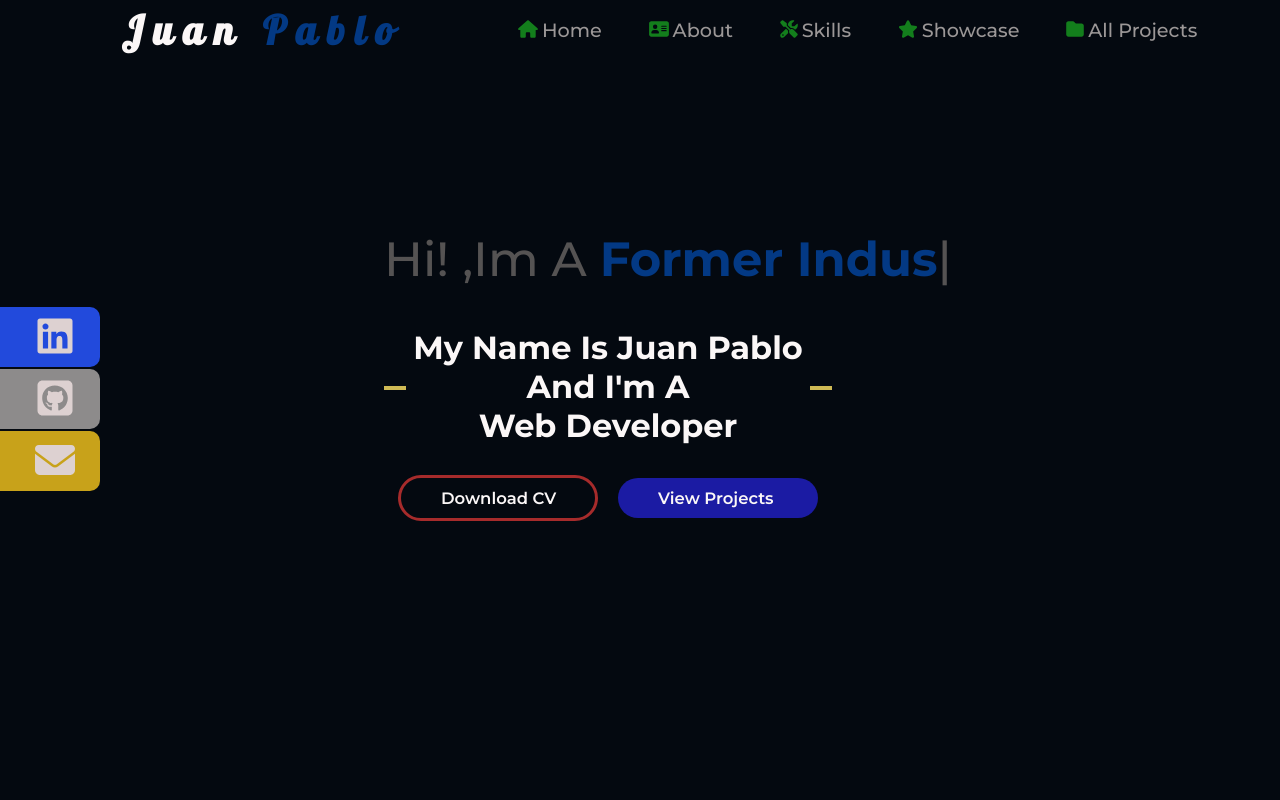
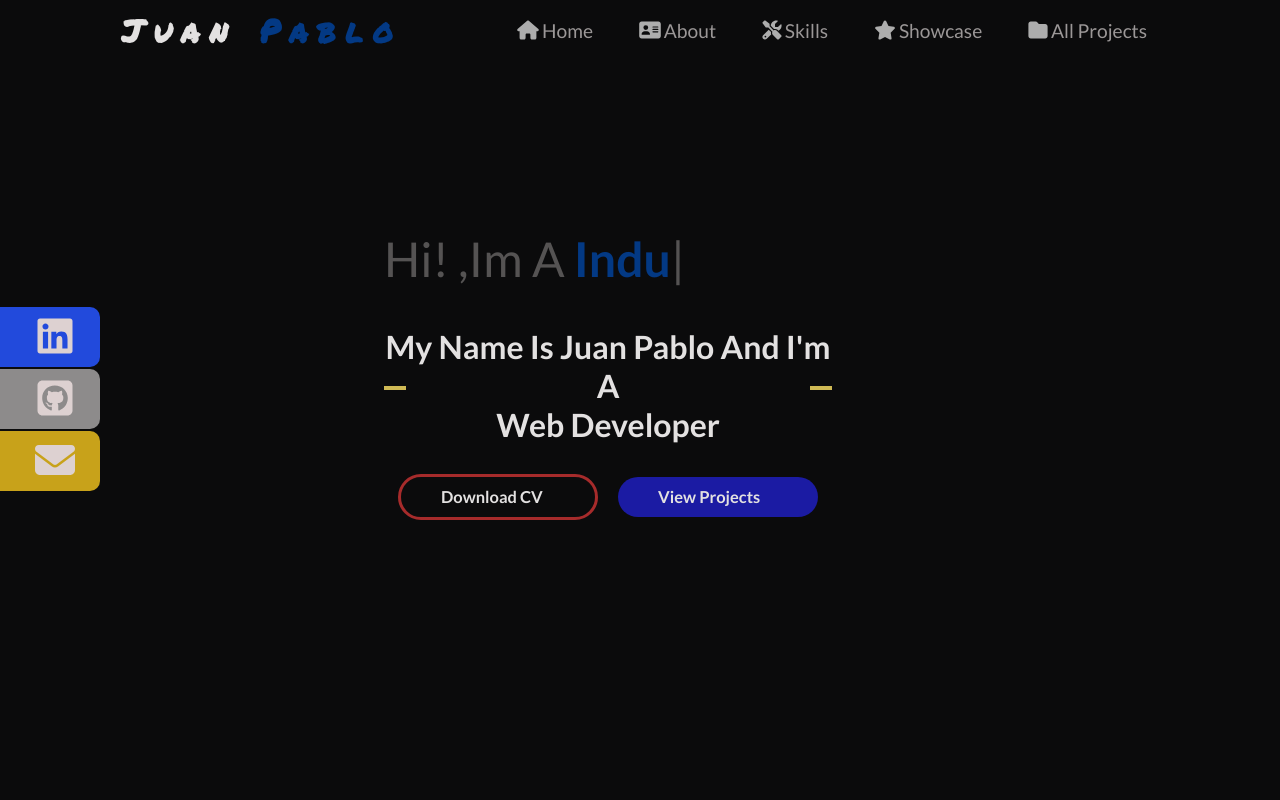
Before and after one commit to JuanP-VT/personal-web-page, a React (Create React App) app: page / in a window 1280 px wide. Shown: the top 800 px of the page. Built offline with nearby package versions, Linux system fonts and the light colour scheme.

Commit message:
changed font and color scheme

```diff
--- a/src/components/Home.tsx
+++ b/src/components/Home.tsx
@@ -12,14 +12,14 @@ function Home() {
       const typed = new Typed(el.current, {
         strings: [
           "Hi!  ,Im A <strong>Web Developer</strong>",
-          "Hi!  ,Im A <strong>Former Industrial Engineer</strong>",
+          "Hi!  ,Im A <strong>Industrial Engineer</strong>",
           "Hi!  ,Im A <strong>Passionate Learner<strong>",
           "Hi!  ,Im A <strong>Coder<strong>",
         ], // Speed settings, try different values until you get good results
         startDelay: 100,
         typeSpeed: 50,
         backSpeed: 50,
-        backDelay: 200,
+        backDelay: 400,
         loop: true,
       });
 
--- a/src/styles/App.css
+++ b/src/styles/App.css
@@ -1,6 +1,6 @@
-@import url("https://fonts.googleapis.com/css2?family=Lobster&family=Montserrat:ital,wght@0,300;0,500;0,600;0,700;0,900;1,300;1,500;1,600;1,800;1,900&display=swap");
+@import url("https://fonts.googleapis.com/css2?family=Lato:ital,wght@0,100;0,300;0,400;0,700;0,900;1,100;1,300;1,400;1,700;1,900&family=Permanent+Marker&display=swap");
 #Home {
-  background-color: rgb(4, 9, 16);
+  background-color: rgb(11, 11, 12);
   height: 100vh;
   display: flex;
   align-items: center;
@@ -19,7 +19,7 @@
   width: 50%;
   display: inline-flex;
   font-size: 2rem;
-  color: rgb(251, 247, 247);
+  color: rgb(227, 225, 225);
   font-weight: 650;
   justify-content: center;
   text-align: center;
@@ -51,8 +51,8 @@
   margin-top: 30px;
 }
 #Home .container .btnContainer a {
-  color: rgb(251, 247, 247);
-  font-family: "Montserrat", sans-serif;
+  color: rgb(227, 225, 225);
+  font-family: "Lato", sans-serif;
   display: flex;
   width: 200px;
   height: 20px;
@@ -71,7 +71,7 @@
 }
 #Home .container .btnContainer .cv {
   background-color: transparent;
-  color: rgb(251, 247, 247);
+  color: rgb(227, 225, 225);
   border: 3px solid rgb(166, 43, 43);
   margin-right: 20px;
 }
@@ -140,7 +140,7 @@
   letter-spacing: 3px;
   font-size: 1.3rem;
   font-weight: 700;
-  color: rgb(251, 247, 247);
+  color: rgb(227, 225, 225);
 }
 .socials .Scontainer svg {
   height: 40px;
@@ -170,21 +170,21 @@
 }
 
 #navBarName {
-  color: rgb(251, 247, 247);
+  color: rgb(227, 225, 225);
   text-align: center;
   width: 40%;
   font-weight: 600;
-  font-size: 2.5rem;
+  font-size: 2rem;
   letter-spacing: 10px;
-  font-family: "Lobster", cursive;
+  font-family: "Permanent Marker", cursive;
 }
 #navBarName #alter {
-  font-family: "Lobster", cursive;
+  font-family: "Permanent Marker", cursive;
   color: rgb(3, 57, 132);
 }
 #navBarName .alter {
-  color: rgb(251, 247, 247) !important;
-  font-family: "Lobster", cursive;
+  color: rgb(227, 225, 225) !important;
+  font-family: "Permanent Marker", cursive;
 }
 
 #navBarList {
@@ -205,23 +205,23 @@
   padding: 5px;
 }
 #navBarList .container svg {
-  color: rgb(19, 126, 28);
+  color: rgb(173, 173, 173);
   margin-right: 5px;
   margin-top: 3px;
   transition: all 300ms ease-in-out;
-  transform: scale(1.1);
+  transform: scale(1.2);
 }
 #navBarList .container:hover {
   border-bottom: 3px solid rgb(176, 176, 255);
-  transform: scale(1.1);
+  transform: scale(1.2);
 }
 #navBarList .container:hover svg {
-  color: rgb(44, 179, 36);
+  color: rgb(132, 192, 207);
   transform: scale(1.2);
 }
 
 * {
-  font-family: "Montserrat", sans-serif;
+  font-family: "Lato", sans-serif;
   padding: 0;
   margin: 0;
   box-sizing: border-box;
@@ -240,22 +240,22 @@ body {
 
 #About {
   height: 30vh;
-  background-color: rgb(8, 34, 80);
+  background-color: rgb(0, 23, 62);
 }
 
 #Skills {
   height: 50vh;
-  background-color: rgb(4, 9, 16);
+  background-color: rgb(11, 11, 12);
 }
 
 #ShowCase {
   height: 40vh;
-  background-color: rgb(8, 34, 80);
+  background-color: rgb(0, 23, 62);
 }
 
 #AllProjects {
   height: 40vh;
-  background-color: rgb(4, 9, 16);
+  background-color: rgb(11, 11, 12);
 }
 
 /*# sourceMappingURL=App.css.map */
--- a/src/styles/App.scss
+++ b/src/styles/App.scss
@@ -2,8 +2,7 @@
 @use "NavBar";
 @import "Variables";
 
-@import url("https://fonts.googleapis.com/css2?family=Lobster&family=Montserrat:ital,wght@0,300;0,500;0,600;0,700;0,900;1,300;1,500;1,600;1,800;1,900&display=swap");
-
+@import url("https://fonts.googleapis.com/css2?family=Lato:ital,wght@0,100;0,300;0,400;0,700;0,900;1,100;1,300;1,400;1,700;1,900&family=Permanent+Marker&display=swap");
 * {
   font-family: $fontOne;
   padding: 0;
--- a/src/styles/NavBar.scss
+++ b/src/styles/NavBar.scss
@@ -18,7 +18,7 @@
   text-align: center;
   width: 40%;
   font-weight: 600;
-  font-size: 2.5rem;
+  font-size: 2rem;
   letter-spacing: 10px;
   font-family: $fontTwo;
   #alter {
@@ -51,11 +51,11 @@
       margin-right: 5px;
       margin-top: 3px;
       transition: all 300ms ease-in-out;
-      transform: scale(1.1);
+      transform: scale(1.2);
     }
     &:hover {
       border-bottom: 3px solid rgb(176, 176, 255);
-      transform: scale(1.1);
+      transform: scale(1.2);
       svg {
         color: $navBarIconColorHover;
         transform: scale(1.2);
```
Also changed, not shown: src/styles/Variables.scss (+8 -8 lines), 1 other file (tests, documents, lock files or other folders).
